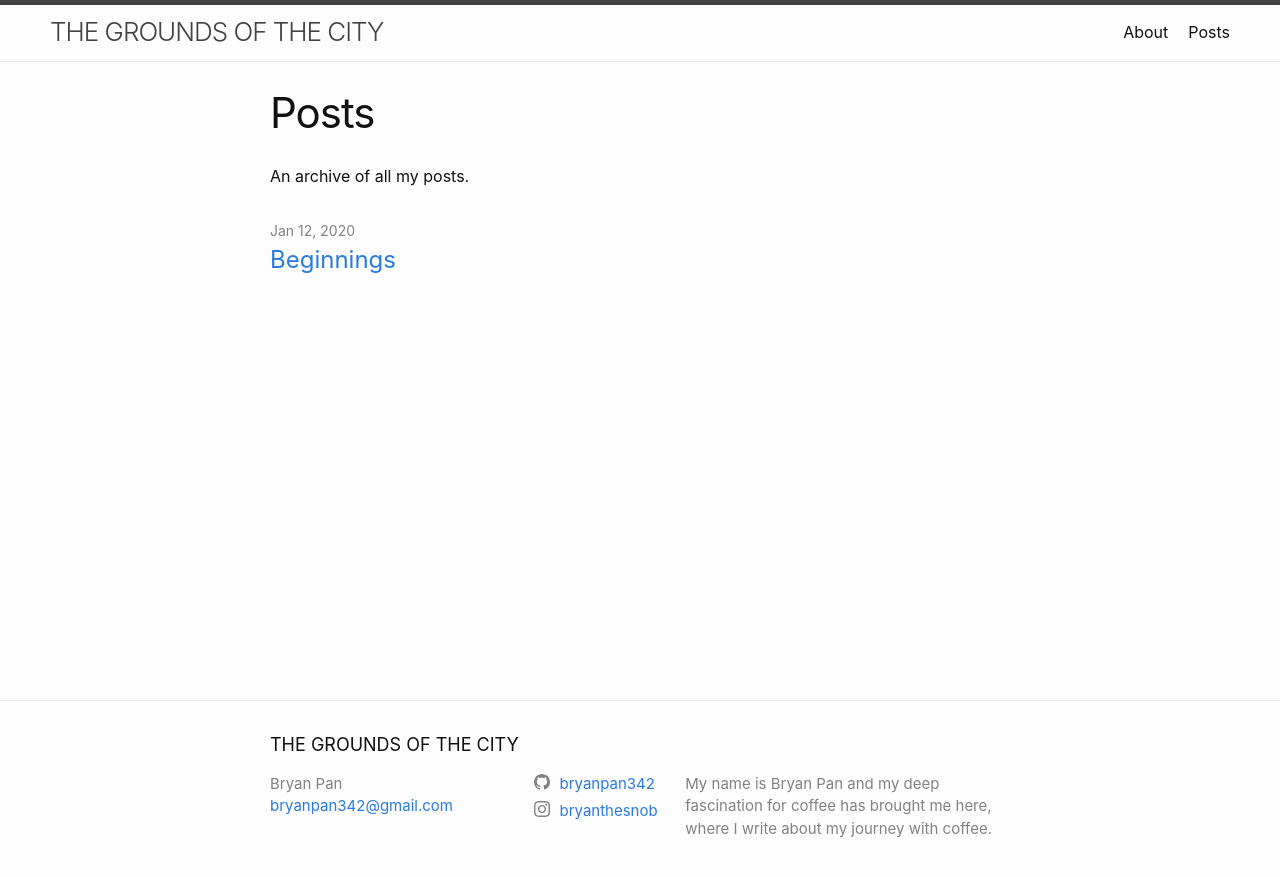
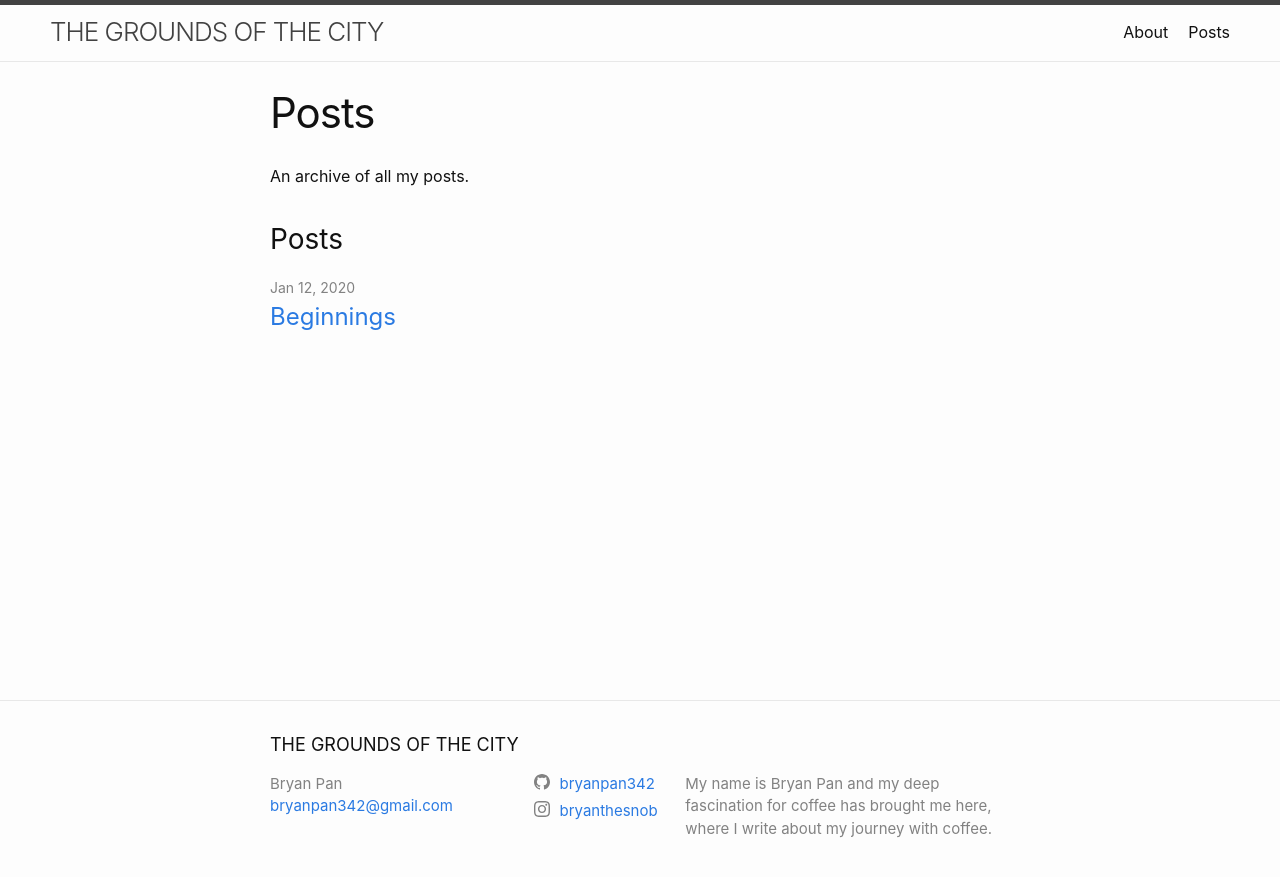
Before and after one commit to BryanPan342/blog, a Jekyll site: the page built from posts.markdown, in a window 1280 px wide. Shown: the top 877 px of the page. Built offline with Jekyll 4.4.1, drawn with Linux system fonts in a browser that asks for light colours.

Commit message:
no future posts in home but somehow on posts page

```diff
--- a/_layouts/page.html
+++ b/_layouts/page.html
@@ -11,6 +11,8 @@ layout: default
     {{ content }}
   </div>
   {%- if page.name == "posts.markdown" -%}
+  {%- if site.posts.size > 0 -%}
+    <h2 class="post-list-heading">{{ page.list_title | default: "Posts" }}</h2>
     <ul class="post-list">
       {%- for post in site.posts -%}
       <li>
@@ -28,4 +30,5 @@ layout: default
       {%- endfor -%}
     </ul>
   {%- endif -%}
+  {%- endif -%}
 </article>
```
Lines whose indentation alone changed are shown as unchanged.
